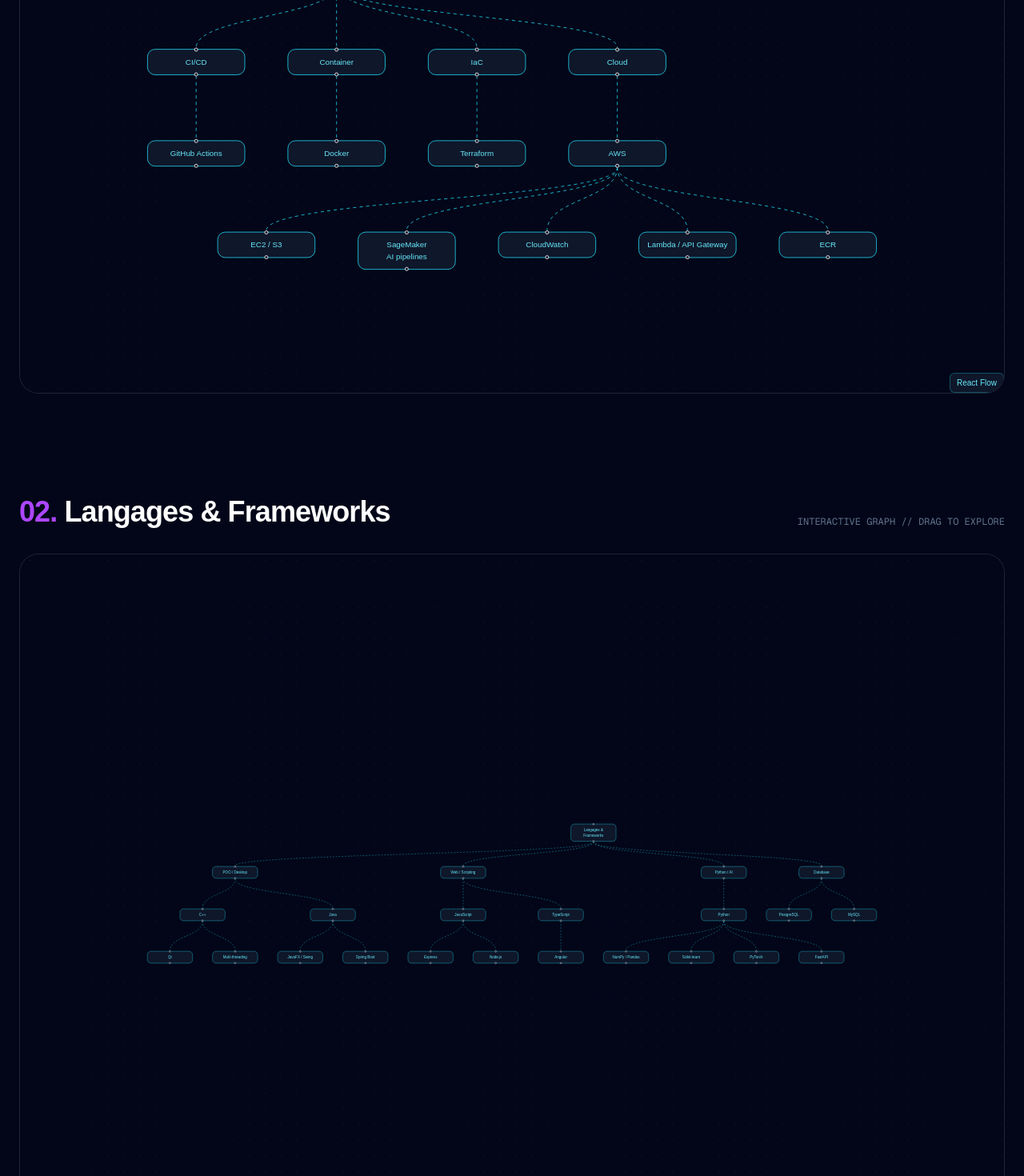
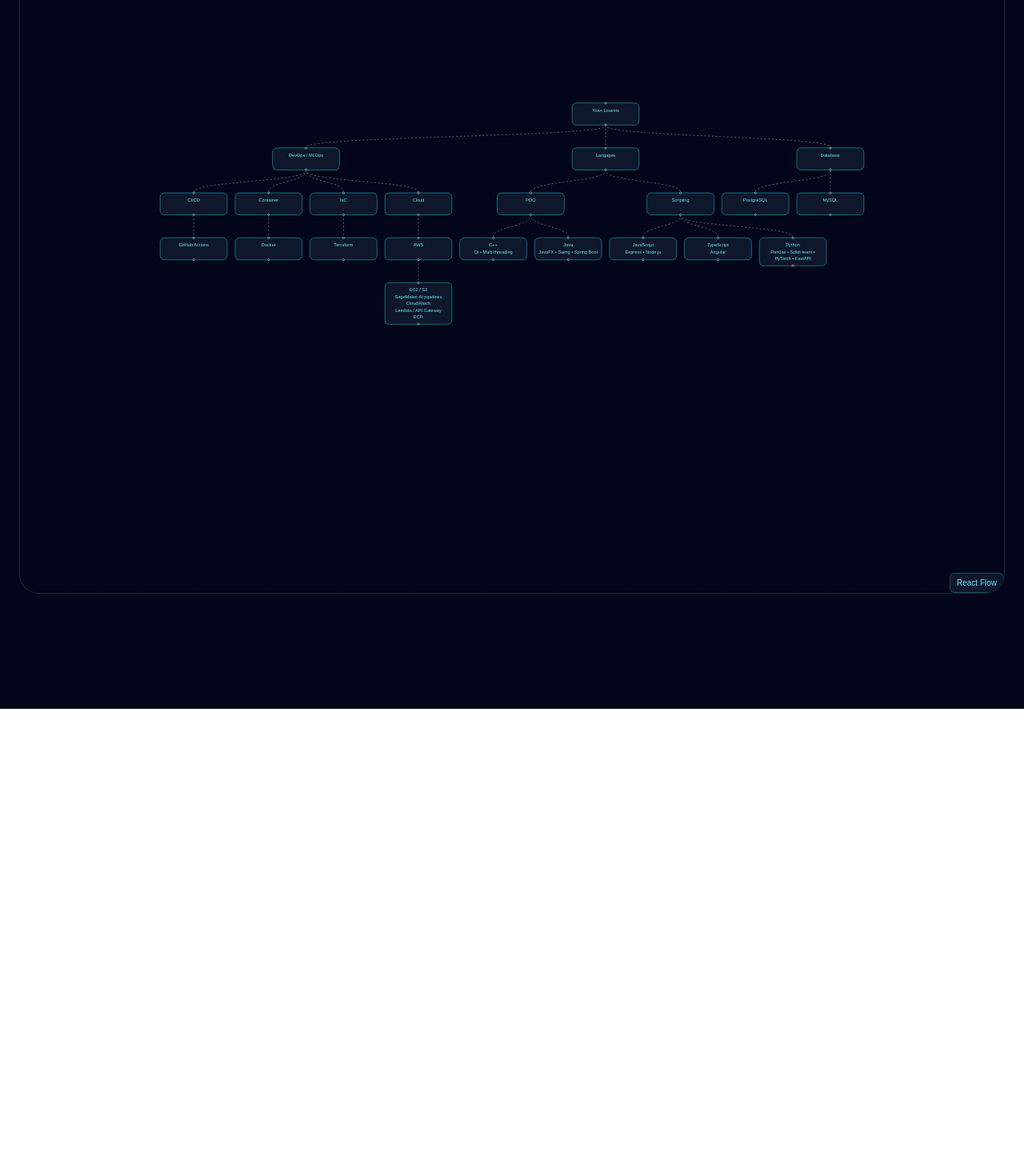
Before and after one commit to yoanlouvois/e-portfolio, a Next.js app: page / in a window 1280 px wide. Shown: the part 1180-2650 px from the top of the page at 80% size. After the commit the page ends 2066 px from the top, so only its background shows below. Built offline with nearby package versions, Linux system fonts and the light colour scheme.

Commit message:
Refactor Home component: grouping graphs for languages and DevOps

```diff
--- a/src/app/page.tsx
+++ b/src/app/page.tsx
@@ -1,5 +1,4 @@
-import DevOpsFlow from "@/components/DevOpsFlow";
-import LanguagesFlow from "@/components/LanguagesFlow";
+import PortfolioFlow from "@/components/PortfolioFlow";
 
 export default function Home() {
   return (
@@ -57,37 +56,23 @@ export default function Home() {
             </div>
           </div>
 
-          {/* FLOW SECTIONS */}
-          <section className="space-y-32 pb-24">
-
-            {/* DEVOPS */}
+          {/* SKILLS GRAPH */}
+          <section className="pb-24">
             <div className="group">
               <div className="mb-8 flex items-end justify-between">
                 <h2 className="text-4xl font-bold tracking-tight">
-                  <span className="text-cyan-500">01.</span> DevOps / MLOps
+                  <span className="text-cyan-500">01.</span> Skills Architecture
                 </h2>
-                <span className="hidden font-mono text-xs text-slate-500 md:block">INTERACTIVE GRAPH // DRAG TO EXPLORE</span>
+
+                <span className="hidden font-mono text-xs text-slate-500 md:block">
+                  INTERACTIVE GRAPH // DRAG TO EXPLORE
+                </span>
               </div>
 
-              <div className="h-[700px] overflow-hidden rounded-3xl border border-white/10 bg-slate-900/40 backdrop-blur-md transition-all group-hover:border-cyan-500/30">
-                <DevOpsFlow />
+              <div className="h-[950px] overflow-hidden rounded-3xl border border-white/10 bg-slate-900/40 backdrop-blur-md transition-all group-hover:border-cyan-500/30">
+                <PortfolioFlow />
               </div>
             </div>
-
-            {/* LANGUAGES */}
-            <div className="group">
-              <div className="mb-8 flex items-end justify-between">
-                <h2 className="text-4xl font-bold tracking-tight">
-                  <span className="text-purple-500">02.</span> Langages & Frameworks
-                </h2>
-                <span className="hidden font-mono text-xs text-slate-500 md:block">INTERACTIVE GRAPH // DRAG TO EXPLORE</span>
-              </div>
-
-              <div className="h-[850px] overflow-hidden rounded-3xl border border-white/10 bg-slate-900/40 backdrop-blur-md transition-all group-hover:border-purple-500/30">
-                <LanguagesFlow />
-              </div>
-            </div>
-
           </section>
         </div>
       </section>
--- a/src/components/PortfolioFlow.tsx
+++ b/src/components/PortfolioFlow.tsx
@@ -10,7 +10,6 @@ const nodeHeight = 60;
 const rawNodes = [
   { id: "me", label: "Yoan Louvois" },
 
-  // DevOps / MLOps d'abord
   { id: "devops", label: "DevOps / MLOps" },
   { id: "cicd", label: "CI/CD" },
   { id: "github-actions", label: "GitHub Actions" },
@@ -20,34 +19,20 @@ const rawNodes = [
   { id: "terraform", label: "Terraform" },
   { id: "cloud", label: "Cloud" },
   { id: "aws", label: "AWS" },
-  { id: "ec2-s3", label: "EC2 / S3" },
-  { id: "sagemaker", label: "SageMaker\nAI pipelines" },
-  { id: "cloudwatch", label: "CloudWatch" },
-  { id: "lambda-api", label: "Lambda / API Gateway" },
-  { id: "ecr", label: "ECR" },
+  {
+    id: "aws-services",
+    label: "EC2 / S3\nSageMaker AI pipelines\nCloudWatch\nLambda / API Gateway\nECR",
+  },
 
-  // Langages ensuite
   { id: "languages", label: "Langages" },
-  { id: "cpp", label: "C++" },
-  { id: "qt", label: "Qt" },
-  { id: "multithreading", label: "Multi-threading" },
+  { id: "poo", label: "POO" },
+  { id: "cpp", label: "C++\nQt • Multi-threading" },
+  { id: "java", label: "Java\nJavaFX • Swing • Spring Boot" },
 
-  { id: "java", label: "Java" },
-  { id: "javafx-swing", label: "JavaFX / Swing" },
-  { id: "springboot", label: "Spring Boot" },
-
-  { id: "javascript", label: "JavaScript" },
-  { id: "express", label: "Express" },
-  { id: "node", label: "Node.js" },
-
-  { id: "typescript", label: "TypeScript" },
-  { id: "angular", label: "Angular" },
-
-  { id: "python", label: "Python" },
-  { id: "numpy-pandas", label: "NumPy / Pandas" },
-  { id: "sklearn", label: "Scikit-learn" },
-  { id: "pytorch", label: "PyTorch" },
-  { id: "fastapi", label: "FastAPI" },
+  { id: "scripting", label: "Scripting" },
+  { id: "javascript", label: "JavaScript\nExpress • Node.js" },
+  { id: "typescript", label: "TypeScript\nAngular" },
+  { id: "python", label: "Python\nPandas • Scikit-learn • PyTorch • FastAPI" },
 
   { id: "database", label: "Database" },
   { id: "postgresql", label: "PostgreSQL" },
@@ -57,8 +42,8 @@ const rawNodes = [
 const rawEdges = [
   ["me", "devops"],
   ["me", "languages"],
+  ["me", "database"],
 
-  // DevOps / MLOps
   ["devops", "cicd"],
   ["cicd", "github-actions"],
 
@@ -70,35 +55,17 @@ const rawEdges = [
 
   ["devops", "cloud"],
   ["cloud", "aws"],
-  ["aws", "ec2-s3"],
-  ["aws", "sagemaker"],
-  ["aws", "cloudwatch"],
-  ["aws", "lambda-api"],
-  ["aws", "ecr"],
+  ["aws", "aws-services"],
 
-  // Langages
-  ["languages", "cpp"],
-  ["cpp", "qt"],
-  ["cpp", "multithreading"],
+  ["languages", "poo"],
+  ["poo", "cpp"],
+  ["poo", "java"],
 
-  ["languages", "java"],
-  ["java", "javafx-swing"],
-  ["java", "springboot"],
+  ["languages", "scripting"],
+  ["scripting", "javascript"],
+  ["scripting", "typescript"],
+  ["scripting", "python"],
 
-  ["languages", "javascript"],
-  ["javascript", "express"],
-  ["javascript", "node"],
-
-  ["languages", "typescript"],
-  ["typescript", "angular"],
-
-  ["languages", "python"],
-  ["python", "numpy-pandas"],
-  ["python", "sklearn"],
-  ["python", "pytorch"],
-  ["python", "fastapi"],
-
-  ["languages", "database"],
   ["database", "postgresql"],
   ["database", "mysql"],
 ];
@@ -143,6 +110,9 @@ function getLayoutedElements() {
         border: "1px solid #22d3ee",
         borderRadius: 12,
         padding: 10,
+        whiteSpace: "pre-line",
+        width: nodeWidth,
+        minHeight: nodeHeight,
       },
     };
   });
```
